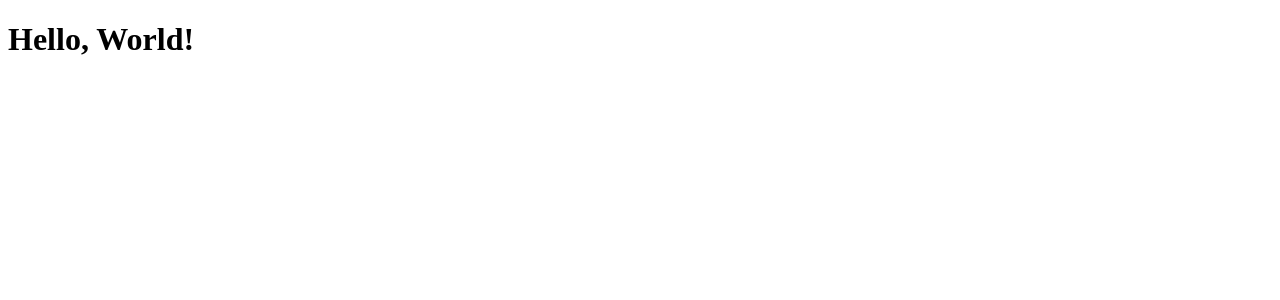
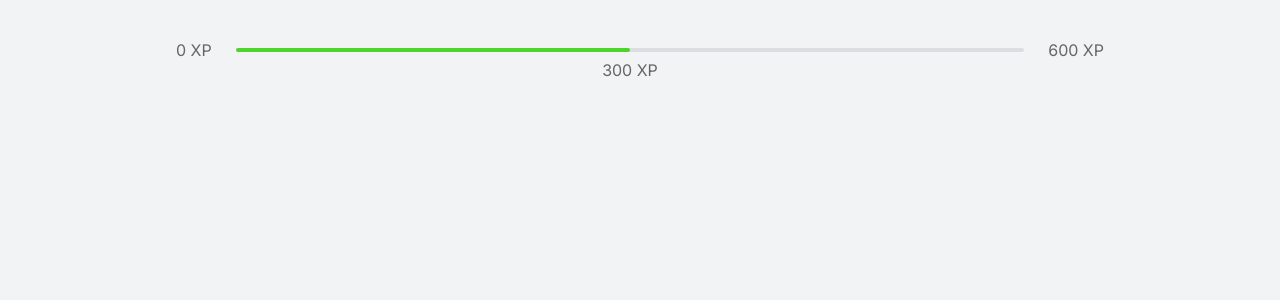
Before and after one commit to r0cc4t0/nlw-04-reactjs, a Next.js app: page / in a window 1280 px wide. Shown: the top 300 px of the page. Built offline with nearby package versions, Linux system fonts and the light colour scheme.

Commit message:
Experience Bar Component

```diff
--- a/pages/index.tsx
+++ /dev/null
@@ -1,7 +0,0 @@
-function Home() {
-  return (
-    <h1>Hello, World!</h1>
-  );
-}
-
-export default Home;
--- /dev/null
+++ b/src/components/ExperienceBar.tsx
@@ -0,0 +1,14 @@
+function ExperienceBar() {
+  return (
+    <header className="experience-bar">
+      <span>0 XP</span>
+      <div>
+        <div style={{ width: '50%' }} />
+        <span className="current-experience" style={{ left: '50%' }}>300 XP</span>
+      </div>
+      <span>600 XP</span>
+    </header>
+  );
+}
+
+export default ExperienceBar;
--- a/pages/_app.tsx
+++ b/src/pages/_app.tsx
@@ -1,3 +1,5 @@
+import '../styles/global.css';
+
 function MyApp({ Component, pageProps }) {
   return <Component {...pageProps} />;
 }
--- /dev/null
+++ b/src/pages/_document.tsx
@@ -0,0 +1,20 @@
+import Document, { Html, Head, Main, NextScript } from 'next/document';
+
+class MyDocument extends Document {
+  render() {
+    return (
+      <Html>
+        <Head>
+          <link rel="preconnect" href="https://fonts.gstatic.com" />
+          <link href="https://fonts.googleapis.com/css2?family=Inter:wght@400;500;600&family=Rajdhani:wght@600&display=swap" rel="stylesheet" />
+        </Head>
+        <body>
+          <Main />
+          <NextScript />
+        </body>
+      </Html>
+    );
+  }
+}
+
+export default MyDocument;
--- /dev/null
+++ b/src/pages/index.tsx
@@ -0,0 +1,11 @@
+import ExperienceBar from '../components/ExperienceBar';
+
+function Home() {
+  return (
+    <div className="container">
+      <ExperienceBar />
+    </div>
+  );
+}
+
+export default Home;
--- /dev/null
+++ b/src/styles/global.css
@@ -0,0 +1,88 @@
+* {
+  margin: 0;
+  padding: 0;
+  box-sizing: border-box;
+}
+
+:root {
+  --white: #fff;
+  --background: #f2f3f5;
+  --gray-line: #dcdde0;
+  --text: #666666;
+  --text-highlight: #b3b9ff;
+  --title: #2e384d;
+  --red: #e83f5b;
+  --green: #4cd62b;
+  --blue: #5965e0;
+  --blue-dark: #4953b8;
+  --blue-twitter: #2aa9e0;
+}
+
+@media(max-width: 1080px) {
+  html {
+    font-size: 93.75%;
+  }
+}
+
+@media(max-width: 720px) {
+  html {
+    font-size: 87.5%;
+  }
+}
+
+body {
+  background: var(--background);
+  color: var(--text);
+}
+
+body, input, textarea, button {
+  font: 400 1rem 'Inter', sans-serif;
+}
+
+button {
+  cursor: pointer;
+}
+
+a {
+  color: inherit;
+  text-decoration: none;
+}
+
+.container {
+  height: 100vh;
+  max-width: 992px;
+  margin: 0 auto;
+  padding: 2.5rem 2rem;
+  display: flex;
+  flex-direction: column;
+}
+
+.experience-bar {
+  display: flex;
+  align-items: center;
+}
+
+.experience-bar span {
+  font-size: 1rem;
+}
+
+.experience-bar > div {
+  flex: 1;
+  height: 4px;
+  border-radius: 4px;
+  background: var(--gray-line);
+  margin: 0 1.5rem;
+  position: relative;
+}
+
+.experience-bar > div > div {
+  height: 4px;
+  border-radius: 4px;
+  background: var(--green);
+}
+
+span.current-experience {
+  position: absolute;
+  top: 12px;
+  transform: translateX(-50%);
+}
```
